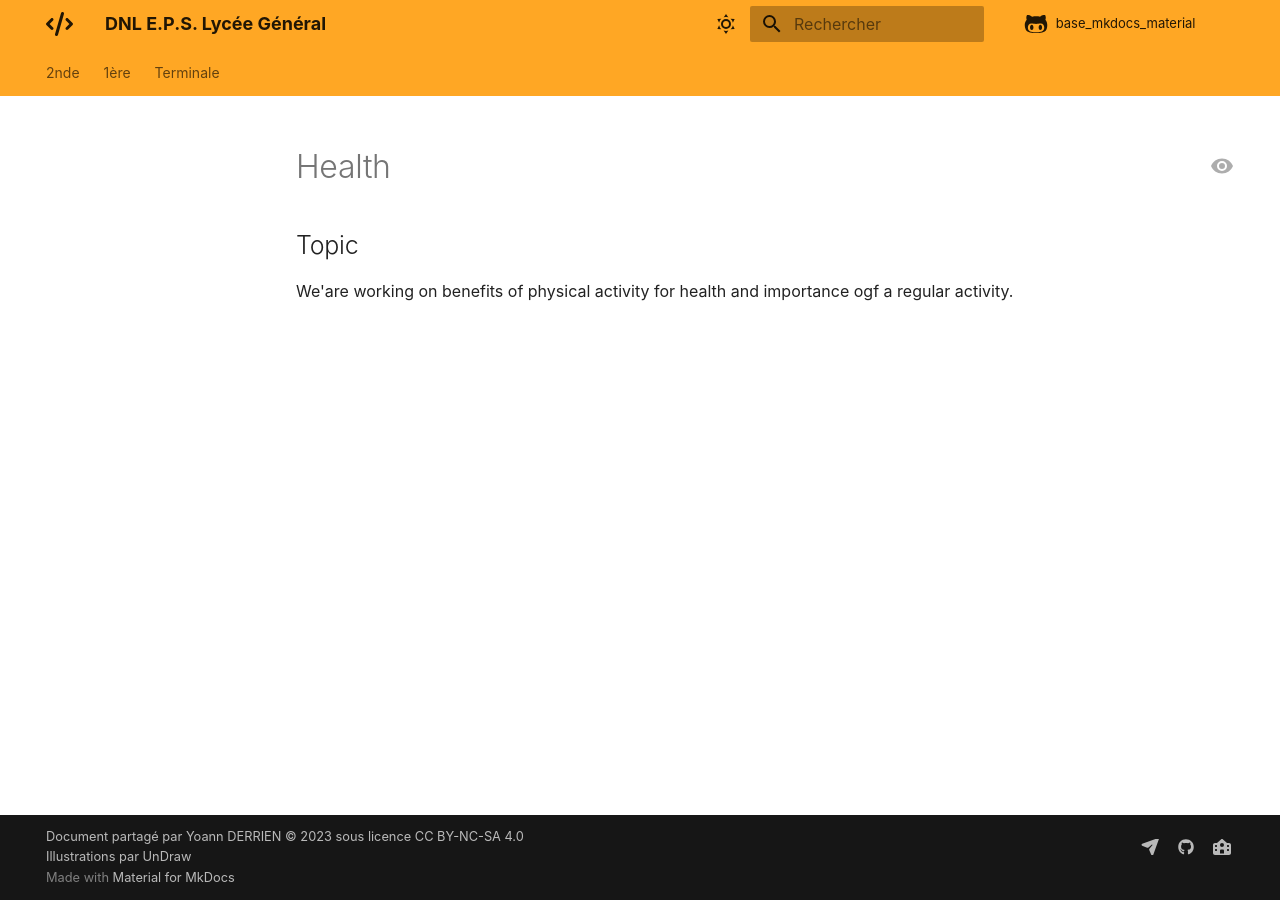
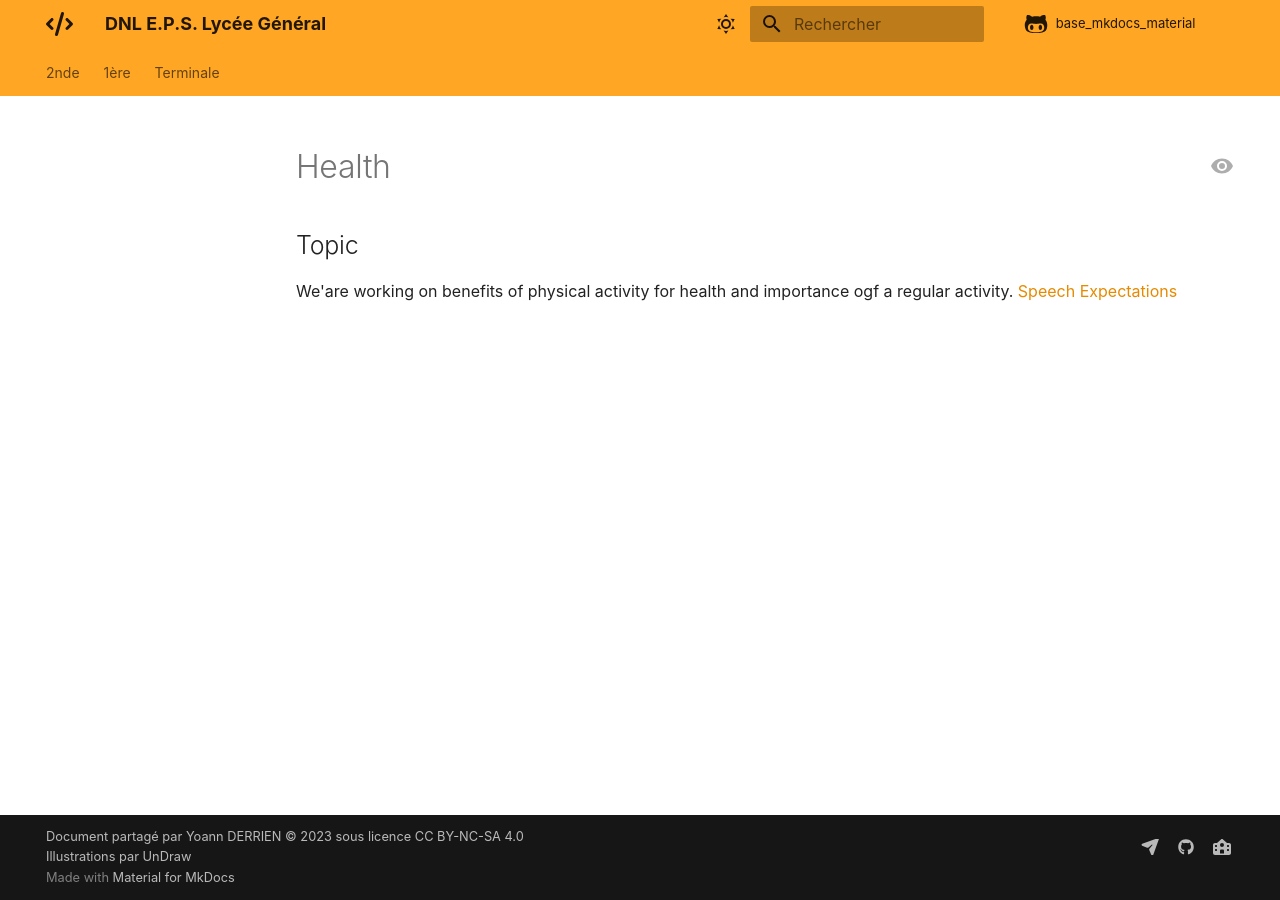
Before and after one commit to YDERRIEN29/DNL_EPS, an MkDocs documentation site: the page built from docs/Health/Health.md, in a window 1280 px wide. Built offline with MkDocs 1.6.1 and Material for MkDocs 9.7.7, drawn with Linux system fonts in a browser that asks for light colours; comment, search, counter and statistics services are not loaded.

Commit message:
Update Health.md

```diff
--- a/docs/Health/Health.md
+++ b/docs/Health/Health.md
@@ -1,3 +1,4 @@
 # Health
 ## Topic
  We'are working on benefits of physical activity for health and importance ogf a regular activity.
+ [Speech Expectations](./ressources/Speech-assesment.pdf)
```
